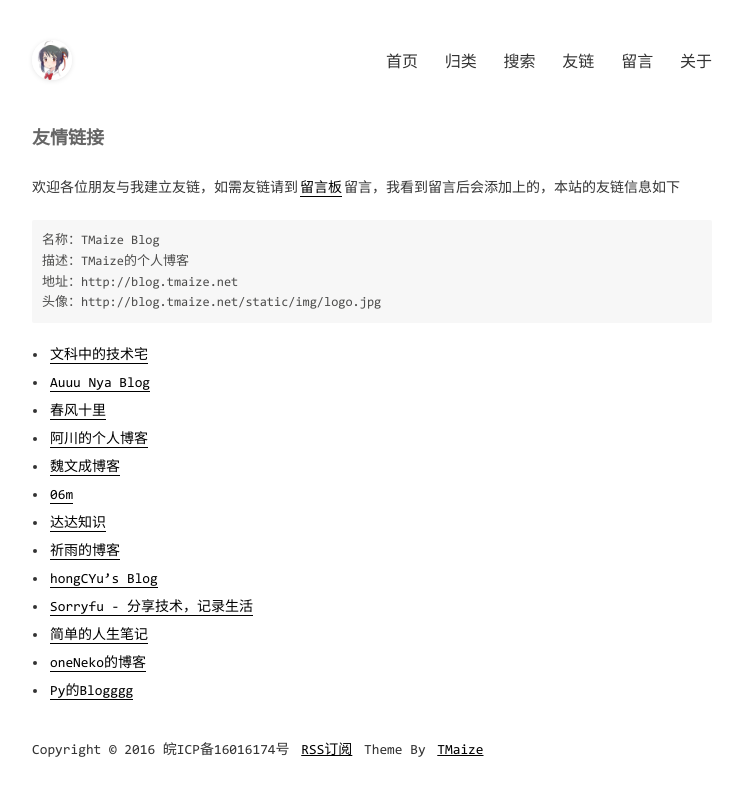
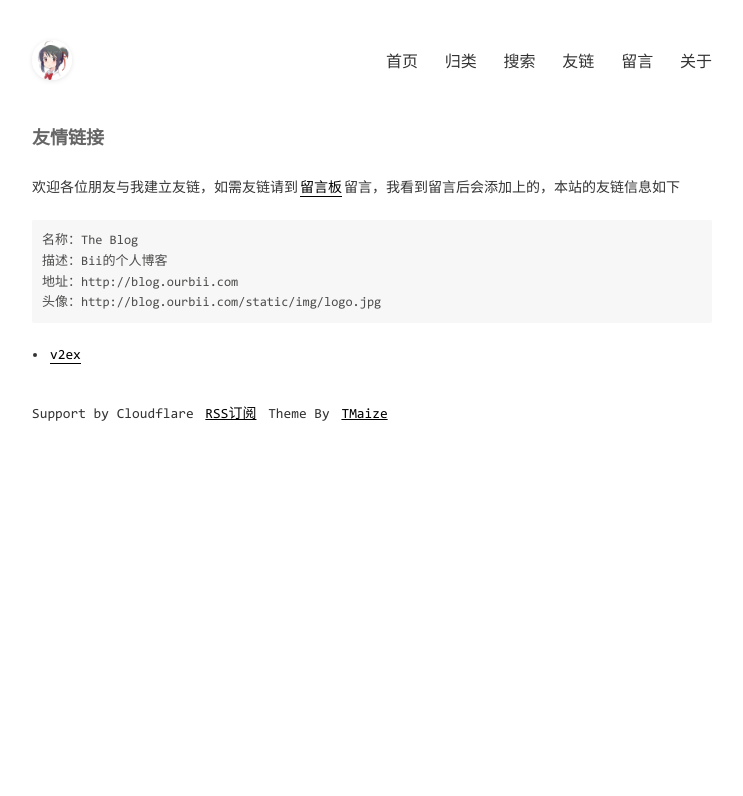
Before and after one commit to axiommer/biibiibii, a Jekyll site: the page built from pages/links.md, in a window 1280 px wide. Shown: the top 796 px of the page, without its empty margins (268-1011 px from the left). Built offline with Jekyll 4.4.1, drawn with Linux system fonts in a browser that asks for light colours; comment, search, counter and statistics services are not loaded.

Commit message:
change the essential setting

```diff
--- a/_config.yml
+++ b/_config.yml
@@ -1,11 +1,11 @@
 encoding: utf-8
 
 # SEO相关信息
-title: TMaize Blog
-description: TMaize的个人博客
-keywords: TMaize,Blog,Java,Html,JavaScript
-author: TMaize
-footerText: 'Copyright © 2016 皖ICP备16016174号'
+title: The Blog
+description: Bii的个人博客
+keywords: History,Philosophy,Math
+author: Bii
+footerText: Support by Cloudflare
 
 # 这些不要动
 permalink: /posts/:year/:month/:day/:title.html
@@ -16,7 +16,7 @@ exclude: ['CNAME', 'README.md', 'LICENSE', '_site', 'dist', 'Gemfile', 'Gemfile.
 
 # 域名配置
 # baseurl配置,如果网站部署在根目录下的其他目录中，请设置为 /目录名
-domainUrl: 'http://blog.tmaize.net'
+domainUrl: 'http://blog.ourbii.com'
 baseurl: ''
 
 # 吐个槽地址，会在chat页面中重定向到该地址
@@ -46,7 +46,7 @@ extAdsense: false
 
 # 腾讯MTA移动分析,不需要请设置为false
 # _includes/ext-adsense.html 里面修改为自己的配置
-extMTA: true
+extMTA: false
 
 # 百度收录自动推送,不需要请设置为false
 extBaidu: true
@@ -56,29 +56,5 @@ extMath: false
 
 # 友情链接
 links:
-  - title: 文科中的技术宅
-    url: https://www.townwang.com
-  - title: Auuu Nya Blog
-    url: http://mu1er.cn
-  - title: 春风十里
-    url: https://www.geek-era.com
-  - title: 阿川的个人博客
-    url: https://achuan.io
-  - title: 魏文成博客
-    url: https://www.wwc.ren
-  - title: 06m
-    url: https://www.06m.me
-  - title: 达达知识
-    url: https://www.dadapush.com/
-  - title: 祈雨的博客
-    url: https://wakzz.cn/
-  - title: hongCYu’s Blog
-    url: https://hongcyu.cn/
-  - title: Sorryfu - 分享技术，记录生活
-    url: https://sorryfu.top/
-  - title: 简单的人生笔记
-    url: https://yoyling.com/
-  - title: oneNeko的博客
-    url: https://blog.oneneko.com/
-  - title: Py的Blogggg
-    url: https://lzhbhlrpython.github.io/
+  - title: v2ex
+    url: https://www.v2ex.com/
```
